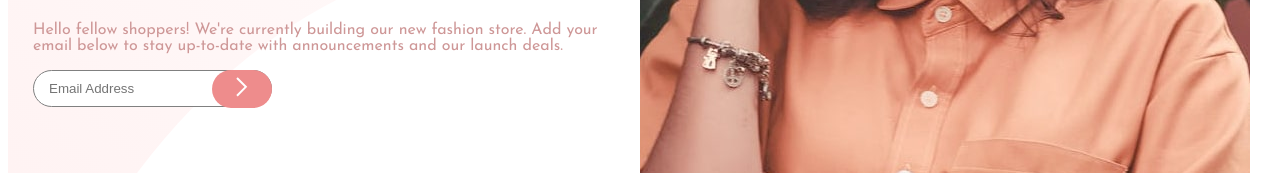
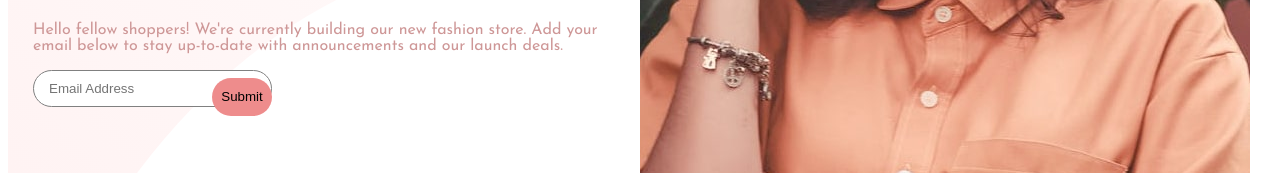
Before and after one commit to emmanueltn007/base-apparel-coming--soon, a plain HTML site: page index.html in a window 1280 px wide. Shown: the part 397-570 px from the top of the page. Drawn offline with Linux system fonts and the light colour scheme.

Commit message:
updated my html file

```diff
--- a/index.html
+++ b/index.html
@@ -22,10 +22,14 @@
       <h1 class="heading-2">SOON</h1>
       <p>Hello fellow shoppers! We're currently building our new fashion store.
       Add your email below to stay up-to-date with announcements and our launch deals.</p>
-      <div class="email-and-button">
-        <input type="text" placeholder="Email Address" class="email-input">
-        <button type="submit" class="arrow-enter">
-          <img src="./images/icon-arrow.svg">
+      <form class="email-and-button" id="js-email-form">
+        <input type="email" placeholder="Email Address" class="email-input" id="js-email">
+        <p id="js-error-message"></p>
+        <button type="submit"class="arrow-enter">
+          Submit
+          <!--
+          <img class="arrow-enter" id="submit-btn" src="./images/icon-arrow.svg">
+          -->
         </button>
         <!--
         <footer>
@@ -35,7 +39,7 @@
           </p>
         </footer>
         -->
-      </div>
+      </form>
     </div>
 
     <div class="img-cover">
```
